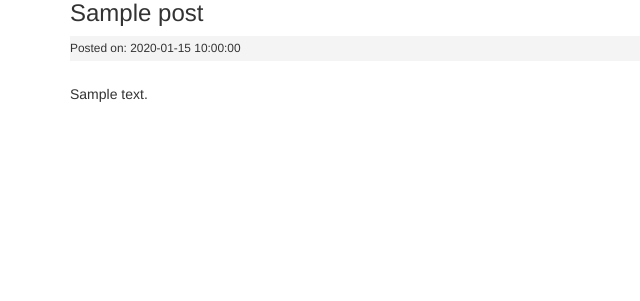
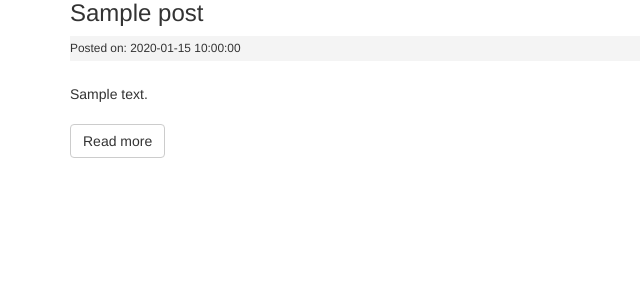
Before and after one commit to rinster/codeigniterPHP_tuts, a CodeIgniter app: page /todos-app/posts in a window 1280 px wide. Shown: the part 145-446 px from the top of the page, without its empty margins (0-640 px from the left). Run offline with CodeIgniter, Linux system fonts and the light colour scheme; tables that the repository leaves empty or names only in its code hold one stand-in row (values such as "Sample post"); some libraries are stand-ins or nearby versions.

Commit message:
links in php html/views

```diff
--- a/application/views/posts/index.php
+++ b/application/views/posts/index.php
@@ -4,4 +4,6 @@
     <small class="post-date">Posted on: <?php echo $post['created_at']; ?></small>
     <br>
     <?php echo $post['body']; ?>
+    <br><br>
+    <p><a class="btn btn-default" href="<?php echo site_url('/posts/'.$post['slug']); ?>">Read more</a></p>
 <?php endforeach; ?>
```
